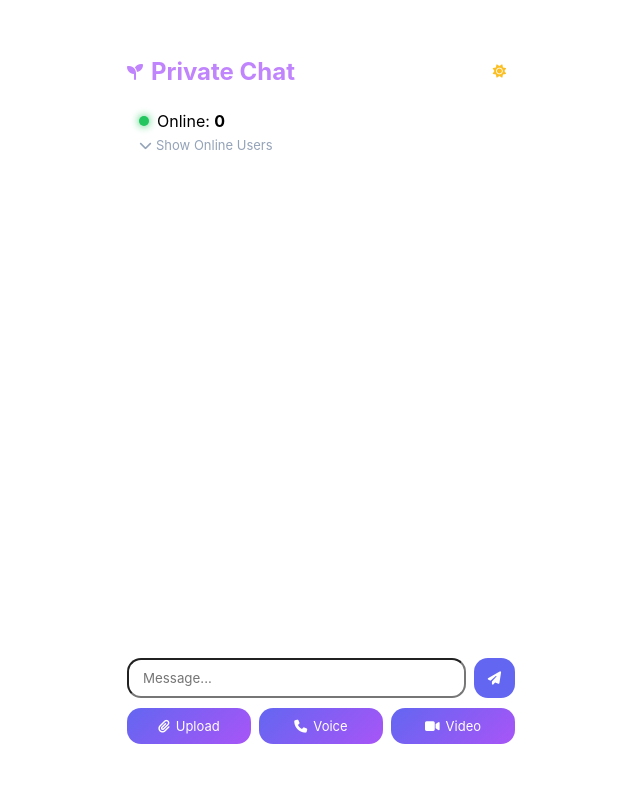
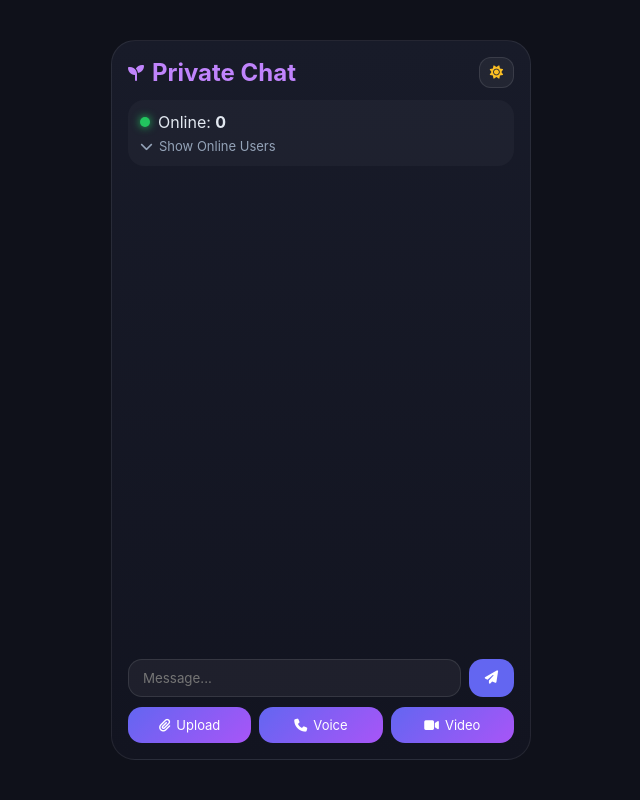
Before and after one commit to Tirtha-Jana700/private-chat, a Flask app: page /chat in a window 1280 px wide. Shown: the whole page, without its empty margins (319-959 px from the left). Run offline with Flask 3, Linux system fonts and the light colour scheme; some libraries are stand-ins or nearby versions.

Commit message:
Update style.css

```diff
--- a/static/style.css
+++ b/static/style.css
@@ -5,17 +5,9 @@
   font-family: -apple-system, BlinkMacSystemFont, "Segoe UI", Roboto, sans-serif;
 }
 
-body.dark-mode {
+body {
   background-color: #0f111a;
   color: #e2e8f0;
-}
-
-body.light-mode {
-  background-color: #f1f5f9;
-  color: #0f172a;
-}
-
-body {
   display: flex;
   justify-content: center;
   align-items: center;
@@ -27,23 +19,14 @@ body {
   width: 100%;
   max-width: 420px;
   height: 90vh;
+  background: linear-gradient(180deg, #181b29 0%, #121420 100%);
   border-radius: 24px;
+  border: 1px solid rgba(255, 255, 255, 0.08);
   display: flex;
   flex-direction: column;
   padding: 16px;
   position: relative;
   overflow: hidden;
-}
-
-body.dark-mode .chat-container {
-  background: linear-gradient(180deg, #181b29 0%, #121420 100%);
-  border: 1px solid rgba(255, 255, 255, 0.08);
-}
-
-body.light-mode .chat-container {
-  background: #ffffff;
-  border: 1px solid rgba(0, 0, 0, 0.08);
-  box-shadow: 0 10px 25px rgba(0, 0, 0, 0.05);
 }
 
 /* Header */
@@ -62,24 +45,24 @@ body.light-mode .chat-container {
 }
 
 .icon-btn {
+  background: rgba(255, 255, 255, 0.05);
   border: 1px solid rgba(255, 255, 255, 0.1);
-  padding: 8px;
+  color: #fbbf24;
+  padding: 8px 10px;
   border-radius: 12px;
   cursor: pointer;
   display: flex;
-  background: rgba(255, 255, 255, 0.05);
-  color: #fbbf24;
+  align-items: center;
+  justify-content: center;
 }
 
 /* Online Status */
 .online-status {
+  background: rgba(255, 255, 255, 0.03);
   border-radius: 16px;
   padding: 12px;
   margin-bottom: 12px;
 }
-
-body.dark-mode .online-status { background: rgba(255, 255, 255, 0.03); }
-body.light-mode .online-status { background: rgba(0, 0, 0, 0.03); }
 
 .status-indicator {
   display: flex;
@@ -102,7 +85,7 @@ body.light-mode .online-status { background: rgba(0, 0, 0, 0.03); }
   color: #94a3b8;
   display: flex;
   align-items: center;
-  gap: 4px;
+  gap: 6px;
   cursor: pointer;
   font-size: 13px;
 }
@@ -195,37 +179,37 @@ body.light-mode .user-message.other { background: rgba(0, 0, 0, 0.05); }
   margin-top: 12px;
 }
 
-.input-wrapper { display: flex; gap: 8px; }
+.input-wrapper {
+  display: flex;
+  gap: 8px;
+}
 
 .input-wrapper input {
   flex: 1;
+  background: rgba(255, 255, 255, 0.05);
+  border: 1px solid rgba(255, 255, 255, 0.1);
   border-radius: 14px;
   padding: 10px 14px;
+  color: #fff;
   outline: none;
-}
-
-body.dark-mode .input-wrapper input {
-  background: rgba(255, 255, 255, 0.05);
-  border: 1px solid rgba(255, 255, 255, 0.1);
-  color: #fff;
-}
-
-body.light-mode .input-wrapper input {
-  background: rgba(0, 0, 0, 0.03);
-  border: 1px solid rgba(0, 0, 0, 0.1);
-  color: #000;
 }
 
 .send-btn {
   background: #6366f1;
   border: none;
   border-radius: 14px;
-  padding: 0 14px;
+  padding: 0 16px;
   color: #fff;
   cursor: pointer;
+  display: flex;
+  align-items: center;
+  justify-content: center;
 }
 
-.media-actions { display: flex; gap: 8px; }
+.media-actions {
+  display: flex;
+  gap: 8px;
+}
 
 .action-btn {
   flex: 1;
```
Also changed, not shown: other parts of static/style.css (+41 -29 lines).
